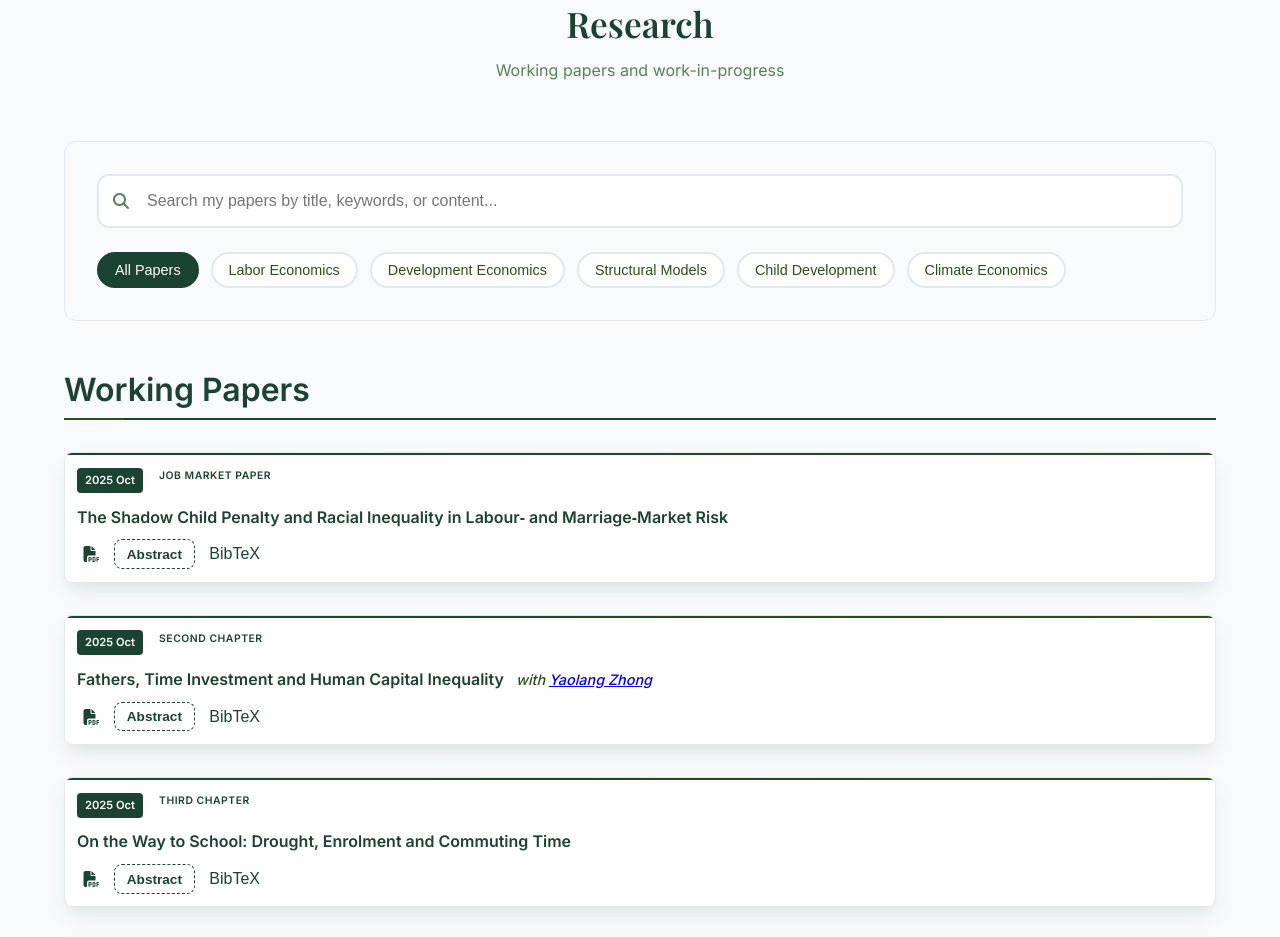
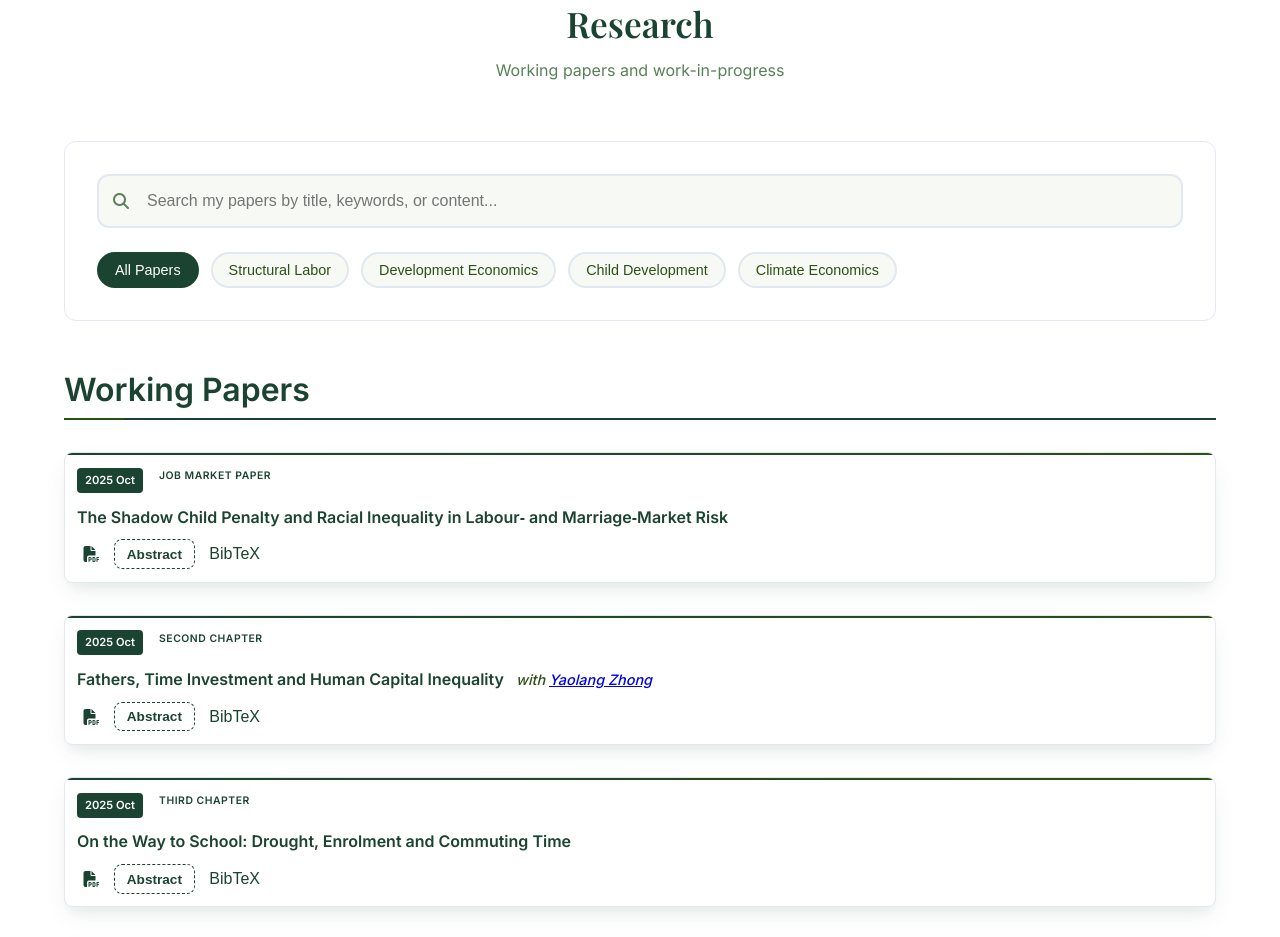
Before and after one commit to lijiaqi6/lijiaqi6.github.io, a plain HTML site: page index.html in a window 1280 px wide. Shown: the part 782-1719 px from the top of the page. Drawn offline with nearby package versions, Linux system fonts and the light colour scheme.

Commit message:
Combine filters and add olive green background
- Combine 'Labor Economics' and 'Structural Models' into single 'Structural Labor' filter
- Update all paper data-category attributes to match new filtering system
- Change background from white (#ffffff) to subtle olive green (#f7f9f5)
- Keep surface elements white for contrast and readability
- Reduce visual harshness with warmer, more academic color palette
- Streamline filter options for better user experience

```diff
--- a/index.html
+++ b/index.html
@@ -17,8 +17,8 @@
             --text-primary: #1b4332;
             --text-secondary: #2d5016;
             --text-muted: #588157;
-            --background: #ffffff;
-            --surface: #f8fafc;
+            --background: #f7f9f5;
+            --surface: #ffffff;
             --border: #e2e8f0;
             --shadow: 0 10px 25px -5px rgba(27, 67, 50, 0.1), 0 10px 10px -5px rgba(27, 67, 50, 0.04);
             --shadow-lg: 0 25px 50px -12px rgba(27, 67, 50, 0.25);
@@ -1162,9 +1162,8 @@
                 </div>
                 <div class="filter-tags">
                     <button class="filter-tag active" data-filter="all">All Papers</button>
-                    <button class="filter-tag" data-filter="labor">Labor Economics</button>
+                    <button class="filter-tag" data-filter="structural labor">Structural Labor</button>
                     <button class="filter-tag" data-filter="development">Development Economics</button>
-                    <button class="filter-tag" data-filter="structural">Structural Models</button>
                     <button class="filter-tag" data-filter="children">Child Development</button>
                     <button class="filter-tag" data-filter="climate">Climate Economics</button>
                 </div>
@@ -1174,7 +1173,7 @@
             <div class="research-category">
                 <h3 class="category-title">Working Papers</h3>
                 <div class="papers-grid">
-                    <article class="paper-card" data-keywords="child penalty, racial inequality, labor, marriage, gender, structural" data-category="labor gender structural">
+                    <article class="paper-card" data-keywords="child penalty, racial inequality, labor, marriage, gender, structural" data-category="structural labor development">
                         <div class="paper-meta">
                             <span class="paper-year-badge">2025 Oct</span>
                             <span class="paper-status">Job Market Paper</span>
@@ -1200,7 +1199,7 @@
                         </div>
                     </article>
 
-                    <article class="paper-card" data-keywords="fathers, paternal investment, child development, human capital, inequality, children" data-category="children development structural">
+                    <article class="paper-card" data-keywords="fathers, paternal investment, child development, human capital, inequality, children" data-category="children development structural labor">
                         <div class="paper-meta">
                             <span class="paper-year-badge">2025 Oct</span>
                             <span class="paper-status">Second Chapter</span>
@@ -1253,7 +1252,7 @@
                         </div>
                     </article>
 
-                    <article class="paper-card" data-keywords="structural transformation, female bargaining power, gender, africa, service sector" data-category="gender development structural">
+                    <article class="paper-card" data-keywords="structural transformation, female bargaining power, gender, africa, service sector" data-category="development structural labor">
                         <div class="paper-meta">
                             <span class="paper-year-badge">2025 Oct</span>
                             <span class="paper-status">Working Paper</span>
```
